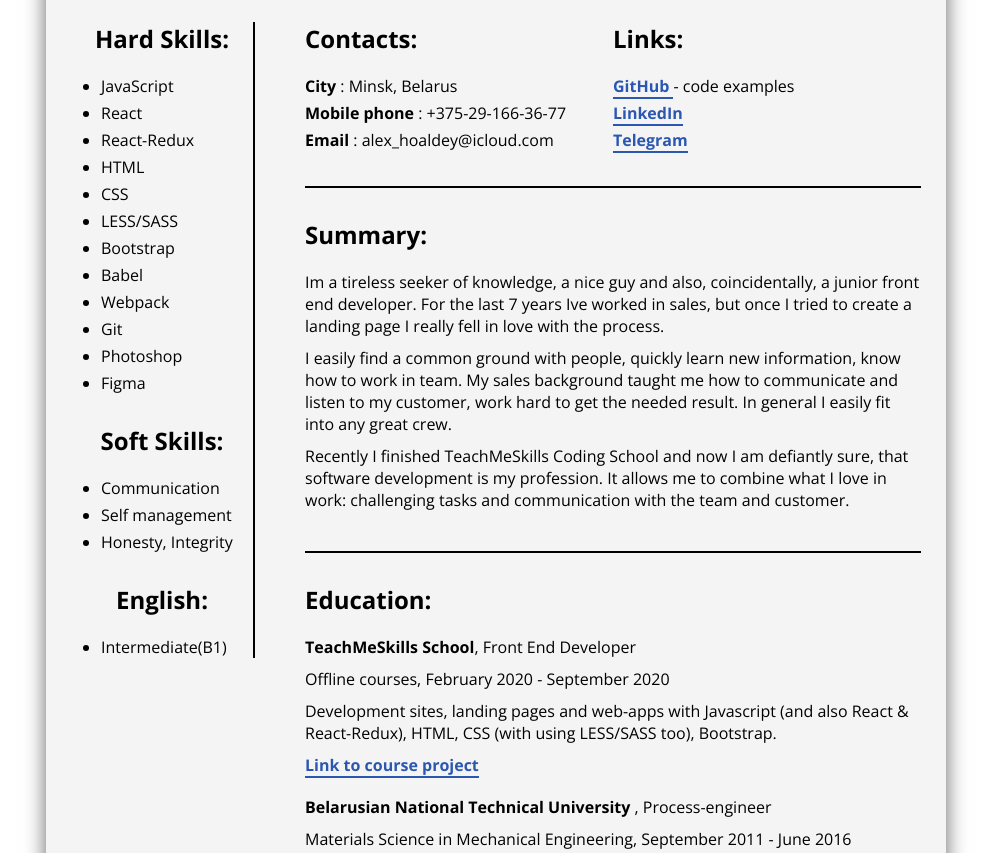
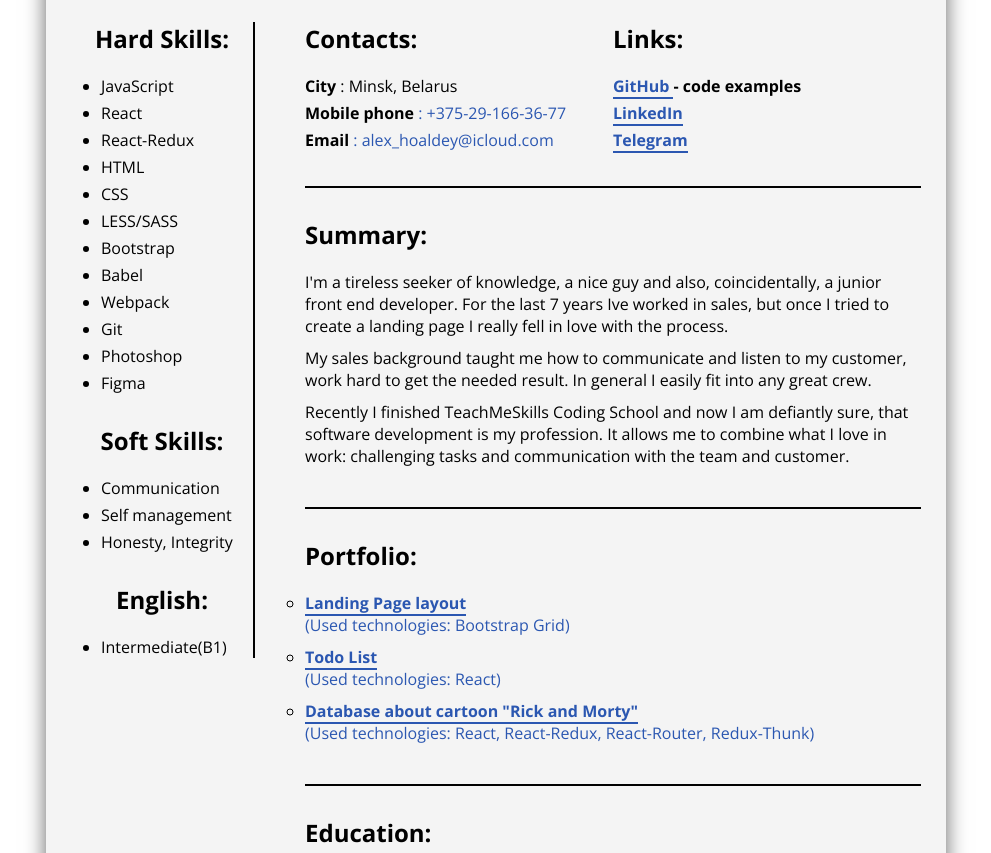
Before and after one commit to AlexBibig/rsschool-cv, a plain HTML site: page index.html in a window 1280 px wide. Shown: the part 300-1153 px from the top of the page, without its empty margins (144-1135 px from the left). Drawn offline with nearby package versions, Linux system fonts and the light colour scheme.

Commit message:
feat: add portfolio

```diff
--- a/css/styles.less
+++ b/css/styles.less
@@ -82,14 +82,13 @@ main {
     }
     .contacts_and_links {
       display: flex;
+      .contacts li a {
+        border: none;
+      }
       div {
         width: 50%;
         li {
           margin-bottom: 5px;
-          .code_examples {
-            font-weight: normal;
-            color: black;
-          }
         }
       }
     }
@@ -99,6 +98,16 @@ main {
         line-height: 22px;
       }
     }
+
+    .portfolio {
+      ul {
+        list-style: circle;
+        li {
+          margin-bottom: 10px;
+        }
+      }
+    }
+
     .education,
     .experience {
       li:not(:last-child) {
--- a/index.html
+++ b/index.html
@@ -68,41 +68,46 @@
               <h2>Contacts:</h2>
               <ul>
                 <li><span> City</span> : Minsk, Belarus</li>
-                <li><span> Mobile phone</span> : +375-29-166-36-77</li>
-                <li><span> Email</span> : alex_hoaldey@icloud.com</li>
+                <li>
+                  <span> Mobile phone</span>
+                  <a href="tel:+375-29-166-36-77"> : +375-29-166-36-77</a>
+                </li>
+                <li>
+                  <span> Email</span>
+                  <a href="mailto:alex_hoaldey@icloud.com"> : alex_hoaldey@icloud.com</a>
+                </li>
               </ul>
             </div>
             <div class="links">
               <h2>Links:</h2>
               <ul>
                 <li>
-                  <a href="https://github.com/AlexBibig"><span>GitHub </span> </a
+                  <a target="_blank" href="https://github.com/AlexBibig"><span>GitHub </span> </a
                   ><span class="code_examples">- code examples</span>
                 </li>
 
                 <li>
-                  <a href="https://www.linkedin.com/in/alexei-khudalei-5b46b5180/"
+                  <a target="_blank" href="https://www.linkedin.com/in/alexei-khudalei-5b46b5180/"
                     ><span>LinkedIn</span>
                   </a>
                 </li>
                 <li>
-                  <a href="https://t.me/alexHdy"><span>Telegram</span> </a>
+                  <a target="_blank" href="https://t.me/alexHdy"><span>Telegram</span> </a>
                 </li>
               </ul>
             </div>
           </div>
+
           <div class="summary">
             <h2>Summary:</h2>
             <p>
-              Im a tireless seeker of knowledge, a nice guy and also, coincidentally, a junior front
-              end developer. For the last 7 years Ive worked in sales, but once I tried to create a
-              landing page I really fell in love with the process.
+              I'm a tireless seeker of knowledge, a nice guy and also, coincidentally, a junior
+              front end developer. For the last 7 years Ive worked in sales, but once I tried to
+              create a landing page I really fell in love with the process.
             </p>
             <p>
-              I easily find a common ground with people, quickly learn new information, know how to
-              work in team. My sales background taught me how to communicate and listen to my
-              customer, work hard to get the needed result. In general I easily fit into any great
-              crew.
+              My sales background taught me how to communicate and listen to my customer, work hard
+              to get the needed result. In general I easily fit into any great crew.
             </p>
             <p>
               Recently I finished TeachMeSkills Coding School and now I am defiantly sure, that
@@ -110,6 +115,31 @@
               challenging tasks and communication with the team and customer.
             </p>
           </div>
+
+          <div class="portfolio">
+            <h2>Portfolio:</h2>
+            <ul>
+              <li>
+                <a target="_blank" href="https://alexbibig.github.io/TMS-HTML-CSS/">
+                  <span> Landing Page layout </span>
+                  <p>(Used technologies: Bootstrap Grid)</p>
+                </a>
+              </li>
+              <li>
+                <a target="_blank" href="https://alexbibig.github.io/TMS-React-toDoList/"
+                  ><span> Todo List </span>
+                  <p>(Used technologies: React)</p>
+                </a>
+              </li>
+              <li>
+                <a target="_blank" href="https://alexbibig.github.io/TMS-React-Rick-Morty-DataBase/"
+                  ><span> Database about cartoon "Rick and Morty" </span>
+                  <p>(Used technologies: React, React-Redux, React-Router, Redux-Thunk)</p>
+                </a>
+              </li>
+            </ul>
+          </div>
+
           <div class="education">
             <h2>Education:</h2>
             <ul>
@@ -120,9 +150,9 @@
                   Development sites, landing pages and web-apps with Javascript (and also React &
                   React-Redux), HTML, CSS (with using LESS/SASS too), Bootstrap.
                 </p>
-                <a href="https://alexbibig.github.io/TMS-React-Rick-Morty-DataBase/"
+                <!-- <a href="https://alexbibig.github.io/TMS-React-Rick-Morty-DataBase/"
                   ><span>Link to course project</span></a
-                >
+                > -->
               </li>
               <li>
                 <p><span>Belarusian National Technical University </span>, Process-engineer</p>
```
Also changed, not shown: css/styles.css.
